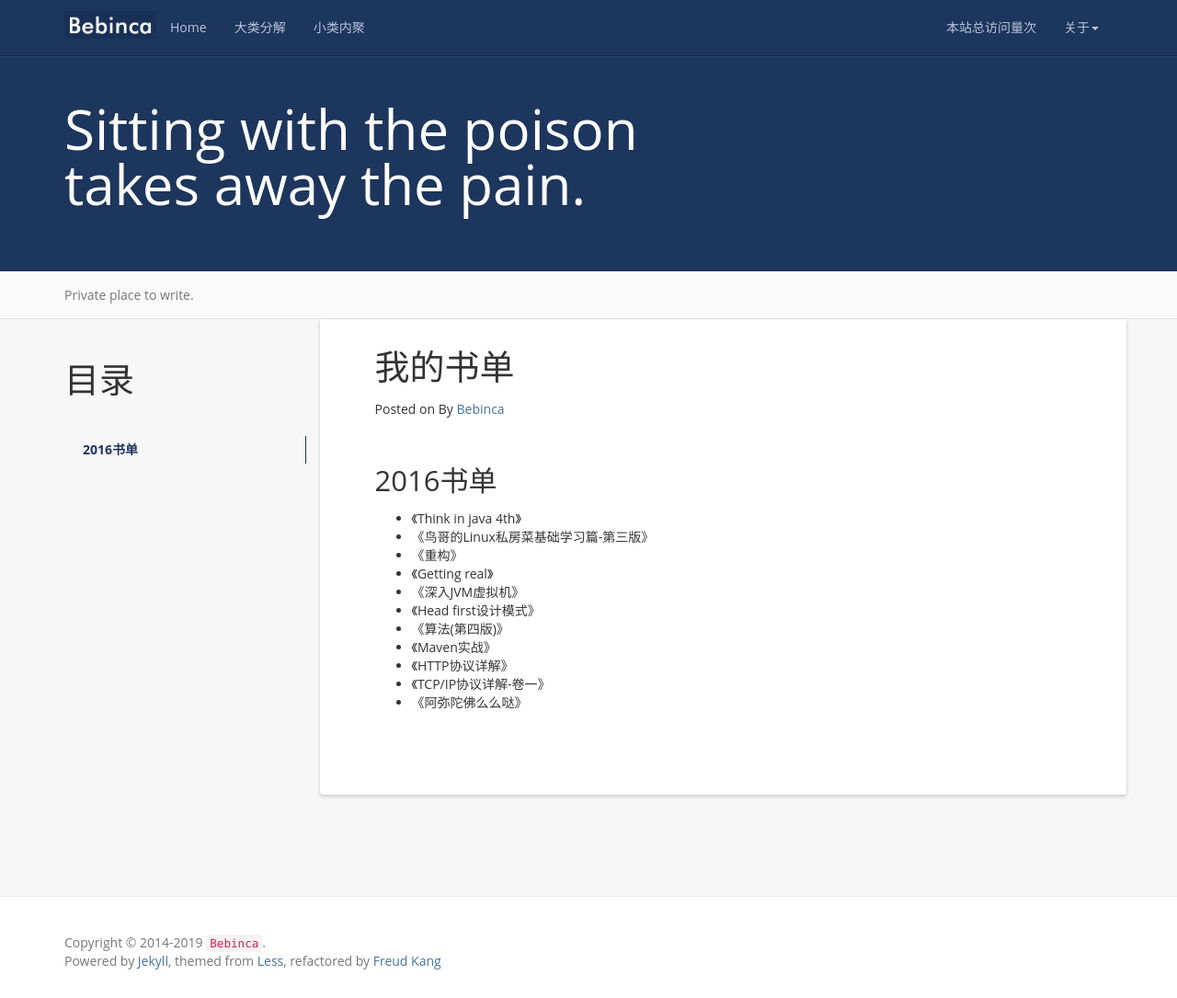
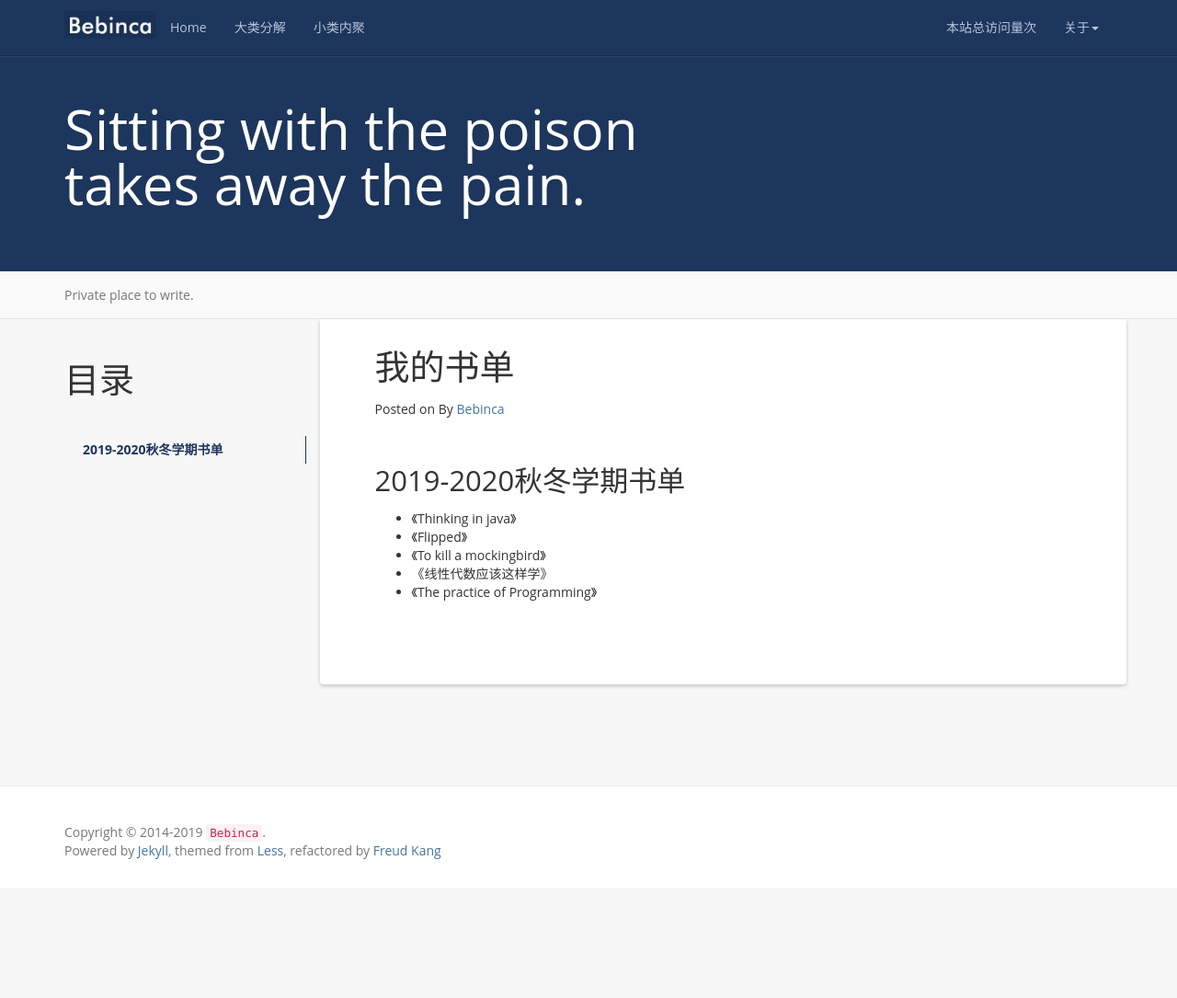
Before and after one commit to bebinca/bebinca.github.io, a Jekyll site: the page built from books.md, in a window 1280 px wide and 1085 px high. Shown: the whole window at 92% size. Built offline with Jekyll 4.4.1, drawn with Linux system fonts in a browser that asks for light colours; nearby versions of some CDN libraries; a script that is not in the unit is left out; comment, search, counter and statistics services are not loaded.

Commit message:
Update books.md

```diff
--- a/books.md
+++ b/books.md
@@ -8,17 +8,11 @@ permalink: /books/
 {:toc}
 
 
-2016书单
+2019-2020秋冬学期书单
 -----------------------------------------------------------------
 
-+ 《Think in java 4th》
-+ 《鸟哥的Linux私房菜基础学习篇-第三版》
-+ 《重构》
-+ 《Getting real》
-+ 《深入JVM虚拟机》
-+ 《Head first设计模式》
-+ 《算法(第四版)》
-+ 《Maven实战》
-+ 《HTTP协议详解》
-+ 《TCP/IP协议详解-卷一》
-+ 《阿弥陀佛么么哒》
++ 《Thinking in java》
++ 《Flipped》
++ 《To kill a mockingbird》
++ 《线性代数应该这样学》
++ 《The practice of Programming》
```
